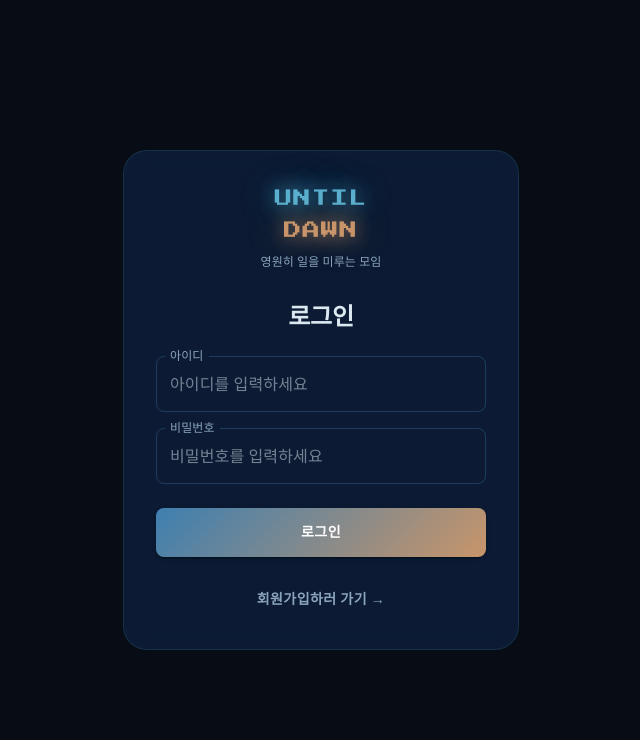
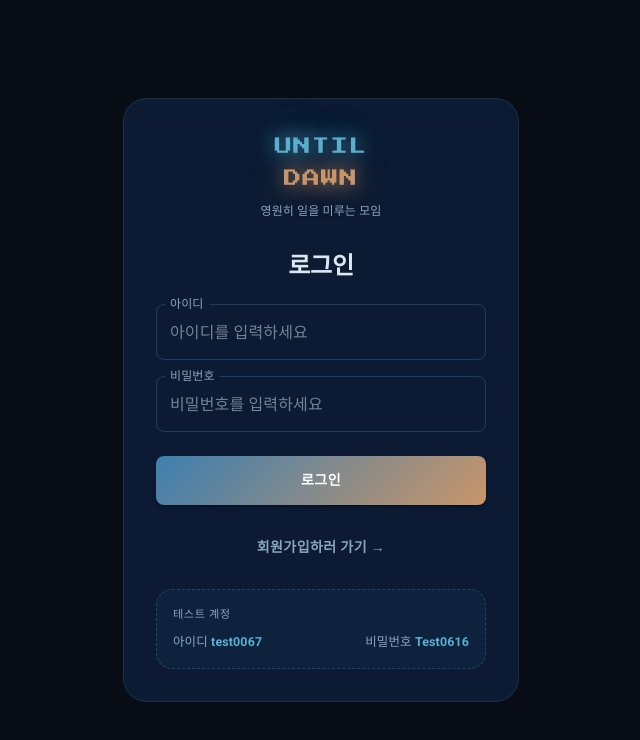
Before and after one commit to kobohamster/my_ai_web, a React (Vite) app in the folder lecture1/my-community/: page /register in a window 1280 px wide. Shown: the top 740 px of the page, without its empty margins (319-959 px from the left). Built offline with nearby package versions, Linux system fonts and the light colour scheme; no server answers; a web font is replaced by a local one.

Commit message:
로그인 페이지 하단 테스트 계정 정보 표시
Co-Authored-By: Claude Sonnet 4.6 <noreply@anthropic.com>

```diff
--- a/lecture1/my-community/src/pages/LoginPage.jsx
+++ b/lecture1/my-community/src/pages/LoginPage.jsx
@@ -135,6 +135,24 @@ const LoginPage = () => {
               회원가입하러 가기 →
             </Button>
           </Box>
+
+          <Box sx={{
+            mt: 3, p: 2, borderRadius: 2,
+            background: 'rgba(61,127,176,0.08)',
+            border: '1px dashed rgba(90,176,208,0.25)',
+          }}>
+            <Typography variant='caption' sx={{ color: 'text.secondary', display: 'block', mb: 1, fontSize: '0.7rem', letterSpacing: '0.05em' }}>
+              테스트 계정
+            </Typography>
+            <Box sx={{ display: 'flex', justifyContent: 'space-between', gap: 1 }}>
+              <Typography variant='body2' sx={{ fontSize: '0.78rem', color: 'text.secondary' }}>
+                아이디 <Typography component='span' sx={{ color: 'primary.light', fontWeight: 600, fontSize: '0.78rem' }}>test0067</Typography>
+              </Typography>
+              <Typography variant='body2' sx={{ fontSize: '0.78rem', color: 'text.secondary' }}>
+                비밀번호 <Typography component='span' sx={{ color: 'primary.light', fontWeight: 600, fontSize: '0.78rem' }}>Test0616</Typography>
+              </Typography>
+            </Box>
+          </Box>
         </Paper>
       </Container>
     </Box>
```
